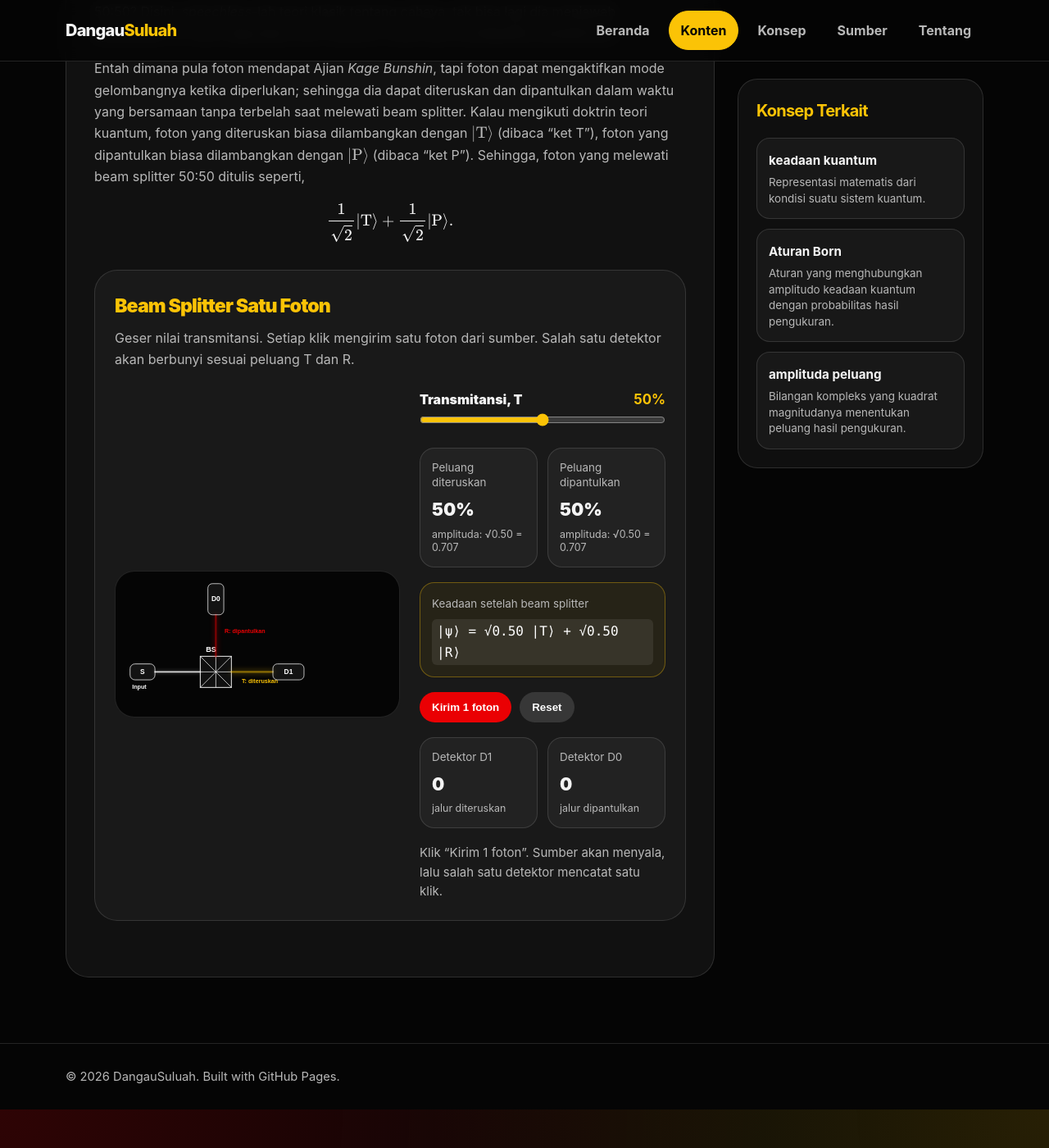
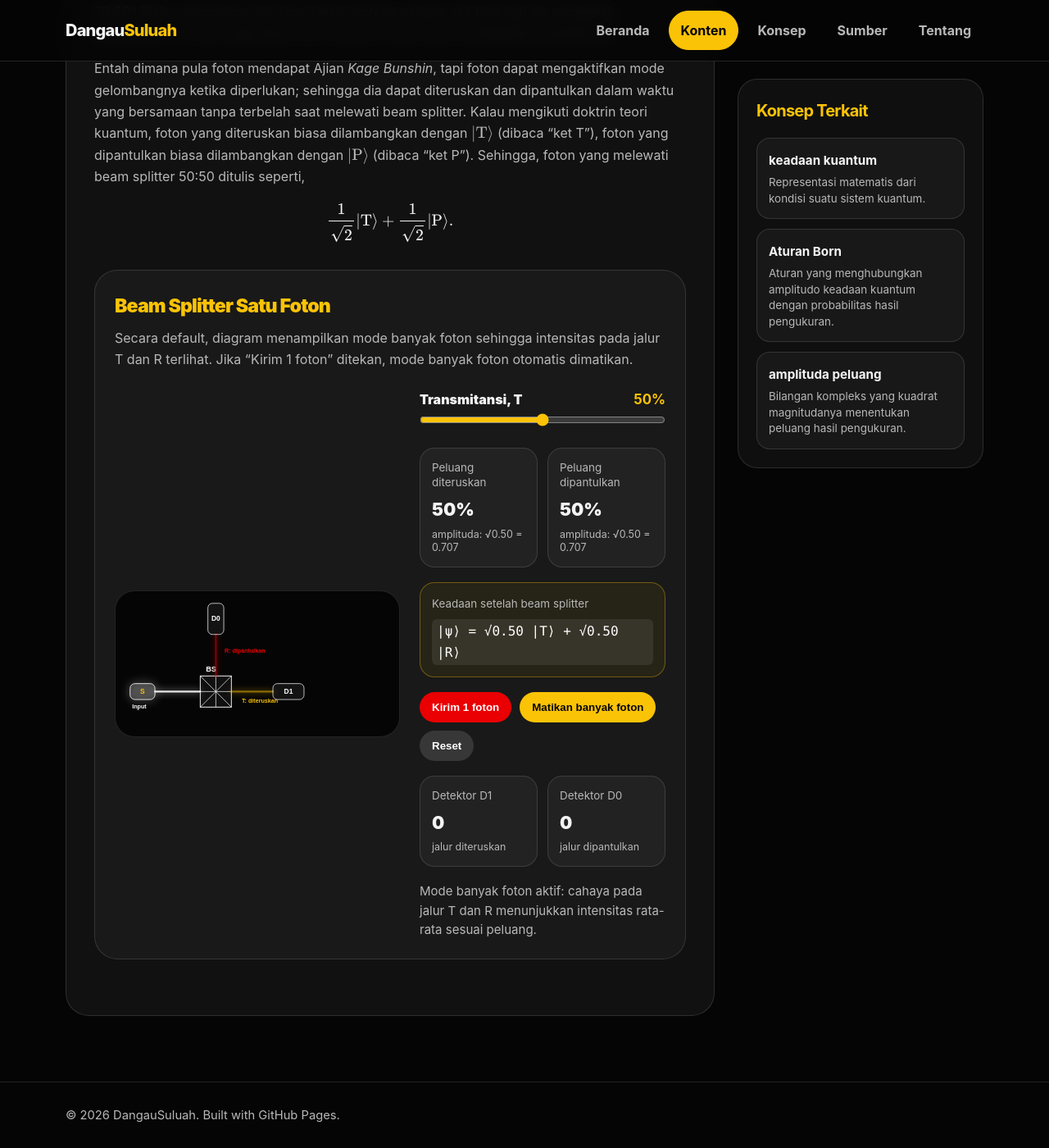
Before and after one commit to dangausuluah/dangausuluah.github.io, a Jekyll site: the page built from _contents/tentang-foton.md, in a window 1280 px wide and 1400 px high, scrolled down 1002 px. Shown: the whole window at 82% size. Built offline with Jekyll 4.4.1, drawn with Linux system fonts in a browser that asks for light colours.

Commit message:
Update single-beam-splitter-demo.html

```diff
--- a/_includes/single-beam-splitter-demo.html
+++ b/_includes/single-beam-splitter-demo.html
@@ -1,6 +1,6 @@
 {% assign initial_T = include.T | default: "50" %}
 
-<div class="sbs-demo" data-single-bs-demo>
+<div class="sbs-demo many-mode" data-single-bs-demo>
   <style>
     .sbs-demo {
       margin: 34px 0;
@@ -25,7 +25,7 @@
       margin: 0;
       color: var(--muted, #bdbdbd);
       line-height: 1.6;
-      max-width: 780px;
+      max-width: 820px;
     }
 
     .sbs-panel {
@@ -84,34 +84,37 @@
 
     .sbs-input-path {
       stroke: #ffffff;
-      stroke-width: 4;
-      opacity: 0.85;
-      filter: drop-shadow(0 0 5px rgba(255,255,255,0.45));
-    }
-
-    .sbs-input-path.active {
-      stroke-width: 6;
-      filter: drop-shadow(0 0 12px #ffffff);
+      stroke-width: 3;
+      opacity: 0.45;
+      filter: none;
     }
 
     .sbs-path-t {
       stroke: #FBC306;
-      stroke-width: 5;
-      filter: drop-shadow(0 0 7px #FBC306);
+      stroke-width: 3;
+      opacity: 0.28;
+      filter: none;
     }
 
     .sbs-path-r {
       stroke: #EA0003;
-      stroke-width: 5;
-      filter: drop-shadow(0 0 7px #EA0003);
+      stroke-width: 3;
+      opacity: 0.28;
+      filter: none;
     }
 
-    .sbs-path-t.active {
-      filter: drop-shadow(0 0 16px #FBC306);
+    .sbs-demo.many-mode .sbs-input-path {
+      opacity: 0.9;
+      stroke-width: 5;
+      filter: drop-shadow(0 0 10px rgba(255,255,255,0.75));
     }
 
-    .sbs-path-r.active {
-      filter: drop-shadow(0 0 16px #EA0003);
+    .sbs-demo.many-mode .sbs-path-t {
+      filter: drop-shadow(0 0 9px #FBC306);
+    }
+
+    .sbs-demo.many-mode .sbs-path-r {
+      filter: drop-shadow(0 0 9px #EA0003);
     }
 
     .sbs-source rect {
@@ -127,13 +130,15 @@
       font-family: Arial, sans-serif;
     }
 
-    .sbs-source.active rect {
+    .sbs-source.active rect,
+    .sbs-demo.many-mode .sbs-source rect {
       stroke: #ffffff;
       fill: rgba(255,255,255,0.16);
       filter: drop-shadow(0 0 14px #ffffff);
     }
 
-    .sbs-source.active text {
+    .sbs-source.active text,
+    .sbs-demo.many-mode .sbs-source text {
       fill: #FBC306;
     }
 
@@ -280,6 +285,11 @@
       color: #ffffff;
     }
 
+    .sbs-buttons button[data-many-mode] {
+      background: var(--yellow, #FBC306);
+      color: #050505;
+    }
+
     .sbs-buttons button[data-reset] {
       background: rgba(255,255,255,0.13);
       color: #ffffff;
@@ -311,22 +321,20 @@
   <div class="sbs-header">
     <h2>Beam Splitter Satu Foton</h2>
     <p>
-      Geser nilai transmitansi. Setiap klik mengirim satu foton dari sumber.
-      Salah satu detektor akan berbunyi sesuai peluang T dan R.
+      Secara default, diagram menampilkan mode banyak foton sehingga intensitas pada jalur T dan R terlihat.
+      Jika “Kirim 1 foton” ditekan, mode banyak foton otomatis dimatikan.
     </p>
   </div>
 
   <div class="sbs-panel">
     <div class="sbs-stage">
       <svg class="sbs-svg" viewBox="0 0 820 420" role="img" aria-label="Beam splitter dengan sumber dan dua detektor">
-        <!-- Source object -->
         <g class="sbs-source" data-source>
           <rect x="42" y="267" width="72" height="46" rx="14"></rect>
           <text x="78" y="296" text-anchor="middle">S</text>
         </g>
         <text x="48" y="340" class="sbs-label-small">Input</text>
 
-        <!-- Input path aligned with BS midpoint -->
         <line
           x1="114"
           y1="290"
@@ -336,7 +344,6 @@
           data-input-path
         ></line>
 
-        <!-- Beam splitter -->
         <g class="sbs-beam-splitter">
           <rect x="245" y="245" width="90" height="90"></rect>
           <line x1="245" y1="335" x2="335" y2="245"></line>
@@ -346,8 +353,6 @@
         </g>
         <text x="261" y="232" class="sbs-label">BS</text>
 
-        <!-- Equal-length output arms -->
-        <!-- Reflected vertical arm: 120 px from BS to detector -->
         <line
           x1="290"
           y1="245"
@@ -357,7 +362,6 @@
           data-path-r
         ></line>
 
-        <!-- Transmitted horizontal arm: 120 px from BS to detector -->
         <line
           x1="335"
           y1="290"
@@ -367,17 +371,14 @@
           data-path-t
         ></line>
 
-        <!-- Labels -->
         <text x="315" y="178" class="sbs-label-red">R: dipantulkan</text>
         <text x="365" y="323" class="sbs-label-yellow">T: diteruskan</text>
 
-        <!-- Detector D0: elongated in y direction -->
         <g class="sbs-detector" data-detector="R">
           <rect x="267" y="35" width="46" height="90" rx="13"></rect>
           <text x="290" y="86" text-anchor="middle">D0</text>
         </g>
 
-        <!-- Detector D1: elongated in x direction -->
         <g class="sbs-detector" data-detector="T">
           <rect x="455" y="267" width="90" height="46" rx="13"></rect>
           <text x="500" y="296" text-anchor="middle">D1</text>
@@ -424,6 +425,7 @@
 
       <div class="sbs-buttons">
         <button type="button" data-send-one>Kirim 1 foton</button>
+        <button type="button" data-many-mode>Matikan banyak foton</button>
         <button type="button" data-reset>Reset</button>
       </div>
 
@@ -442,7 +444,7 @@
       </div>
 
       <p class="sbs-result" data-result>
-        Klik “Kirim 1 foton”. Sumber akan menyala, lalu salah satu detektor mencatat satu klik.
+        Mode banyak foton aktif: cahaya pada jalur T dan R menunjukkan intensitas rata-rata sesuai peluang.
       </p>
     </div>
   </div>
@@ -465,18 +467,19 @@
         const resultEl = demo.querySelector("[data-result]");
 
         const source = demo.querySelector("[data-source]");
-        const inputPath = demo.querySelector("[data-input-path]");
         const detectorT = demo.querySelector('[data-detector="T"]');
         const detectorR = demo.querySelector('[data-detector="R"]');
         const pathT = demo.querySelector("[data-path-t]");
         const pathR = demo.querySelector("[data-path-r]");
 
         const sendBtn = demo.querySelector("[data-send-one]");
+        const manyBtn = demo.querySelector("[data-many-mode]");
         const resetBtn = demo.querySelector("[data-reset]");
 
         let countT = 0;
         let countR = 0;
         let isRunning = false;
+        let manyMode = true;
 
         function getT() {
           return Number(slider.value) / 100;
@@ -512,30 +515,34 @@
           stateText.textContent =
             `|ψ⟩ = √${probText(T)} |T⟩ + √${probText(R)} |R⟩`;
 
-          const tOpacity = 0.08 + 0.92 * T;
-          const rOpacity = 0.08 + 0.92 * R;
-
-          const tWidth = 2 + 6 * T;
-          const rWidth = 2 + 6 * R;
-
-          pathT.style.opacity = String(tOpacity);
-          pathT.style.strokeWidth = `${tWidth}px`;
-
-          pathR.style.opacity = String(rOpacity);
-          pathR.style.strokeWidth = `${rWidth}px`;
+          if (manyMode) {
+            pathT.style.opacity = String(0.08 + 0.92 * T);
+            pathR.style.opacity = String(0.08 + 0.92 * R);
+            pathT.style.strokeWidth = `${2 + 6 * T}px`;
+            pathR.style.strokeWidth = `${2 + 6 * R}px`;
+          } else {
+            pathT.style.opacity = "0.28";
+            pathR.style.opacity = "0.28";
+            pathT.style.strokeWidth = "3px";
+            pathR.style.strokeWidth = "3px";
+          }
         }
 
         function sampleDetector() {
           return Math.random() < getT() ? "T" : "R";
         }
 
-        function clearActive() {
+        function clearEventFlash() {
           source.classList.remove("active");
-          inputPath.classList.remove("active");
-          pathT.classList.remove("active");
-          pathR.classList.remove("active");
           detectorT.classList.remove("active");
           detectorR.classList.remove("active");
+        }
+
+        function turnOffManyMode() {
+          manyMode = false;
+          demo.classList.remove("many-mode");
+          manyBtn.textContent = "Tampilkan banyak foton";
+          updateDisplay();
         }
 
         function addCount(detector) {
@@ -552,66 +559,79 @@
         function sendOnePhoton() {
           if (isRunning) return;
 
+          turnOffManyMode();
+
           isRunning = true;
           sendBtn.disabled = true;
-          clearActive();
+          clearEventFlash();
 
           const detector = sampleDetector();
           const T = Math.round(getT() * 100);
           const R = 100 - T;
 
-          resultEl.textContent = "Sumber menyala dan satu foton dikirim ke beam splitter.";
-
           source.classList.add("active");
-          inputPath.classList.add("active");
+          resultEl.textContent =
+            "Sumber mengirim satu foton. Mode banyak foton otomatis dimatikan agar tidak tampak seperti berkas kontinu.";
 
           setTimeout(function () {
-            inputPath.classList.remove("active");
-
             if (detector === "T") {
-              pathT.classList.add("active");
               detectorT.classList.add("active");
               addCount("T");
               resultEl.textContent =
-                `Klik di D1. Peluang teoritis: T = ${T}%, R = ${R}%.`;
+                `Satu klik di D1. Peluang teoritis: T = ${T}%, R = ${R}%.`;
             } else {
-              pathR.classList.add("active");
               detectorR.classList.add("active");
               addCount("R");
               resultEl.textContent =
-                `Klik di D0. Peluang teoritis: T = ${T}%, R = ${R}%.`;
+                `Satu klik di D0. Peluang teoritis: T = ${T}%, R = ${R}%.`;
             }
           }, 450);
 
           setTimeout(function () {
-            source.classList.remove("active");
-            pathT.classList.remove("active");
-            pathR.classList.remove("active");
-            detectorT.classList.remove("active");
-            detectorR.classList.remove("active");
-
+            clearEventFlash();
             sendBtn.disabled = false;
             isRunning = false;
           }, 1150);
         }
 
+        function toggleManyMode() {
+          manyMode = !manyMode;
+          demo.classList.toggle("many-mode", manyMode);
+
+          manyBtn.textContent = manyMode ? "Matikan banyak foton" : "Tampilkan banyak foton";
+
+          if (manyMode) {
+            resultEl.textContent =
+              "Mode banyak foton aktif: cahaya pada jalur T dan R menunjukkan intensitas rata-rata sesuai peluang.";
+          } else {
+            resultEl.textContent =
+              "Mode banyak foton dimatikan. Pada mode satu foton, yang ditampilkan hanya klik detektor.";
+          }
+
+          updateDisplay();
+        }
+
         function reset() {
           countT = 0;
           countR = 0;
+          manyMode = true;
 
           countTEl.textContent = "0";
           countREl.textContent = "0";
 
-          clearActive();
+          demo.classList.add("many-mode");
+          manyBtn.textContent = "Matikan banyak foton";
+          clearEventFlash();
 
           resultEl.textContent =
-            "Klik “Kirim 1 foton”. Sumber akan menyala, lalu salah satu detektor mencatat satu klik.";
+            "Mode banyak foton aktif: cahaya pada jalur T dan R menunjukkan intensitas rata-rata sesuai peluang.";
 
           updateDisplay();
         }
 
         slider.addEventListener("input", updateDisplay);
         sendBtn.addEventListener("click", sendOnePhoton);
+        manyBtn.addEventListener("click", toggleManyMode);
         resetBtn.addEventListener("click", reset);
 
         updateDisplay();
```
